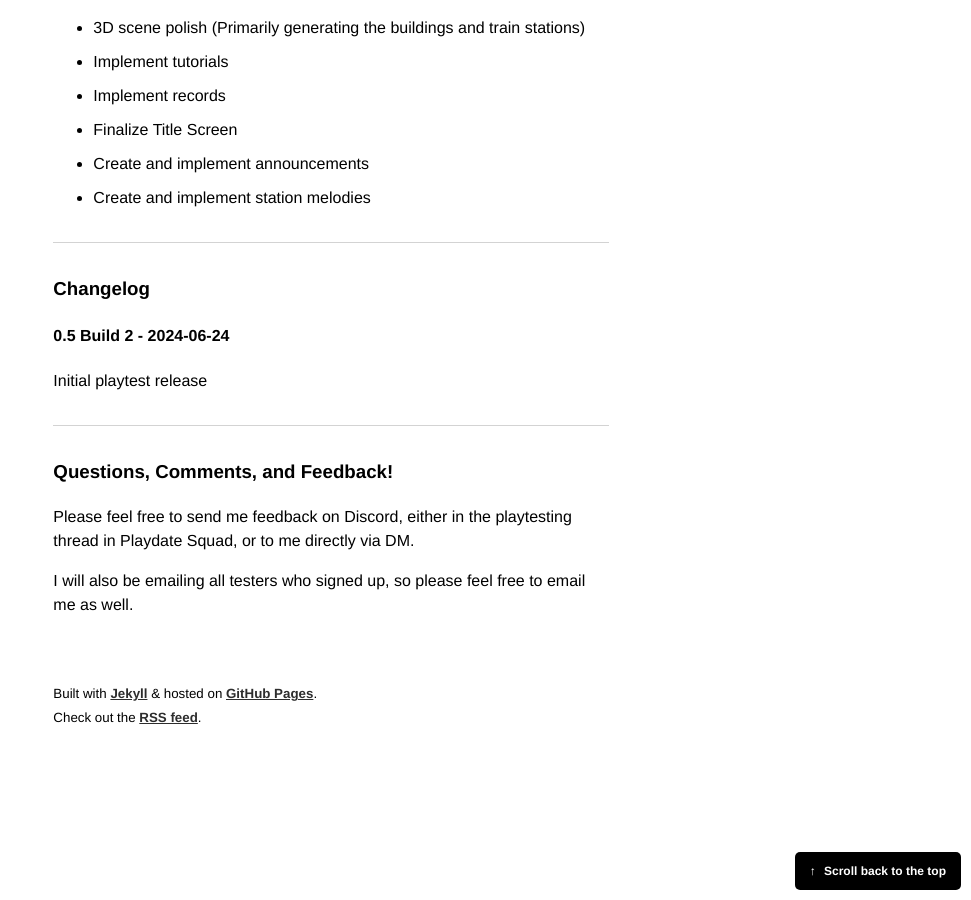
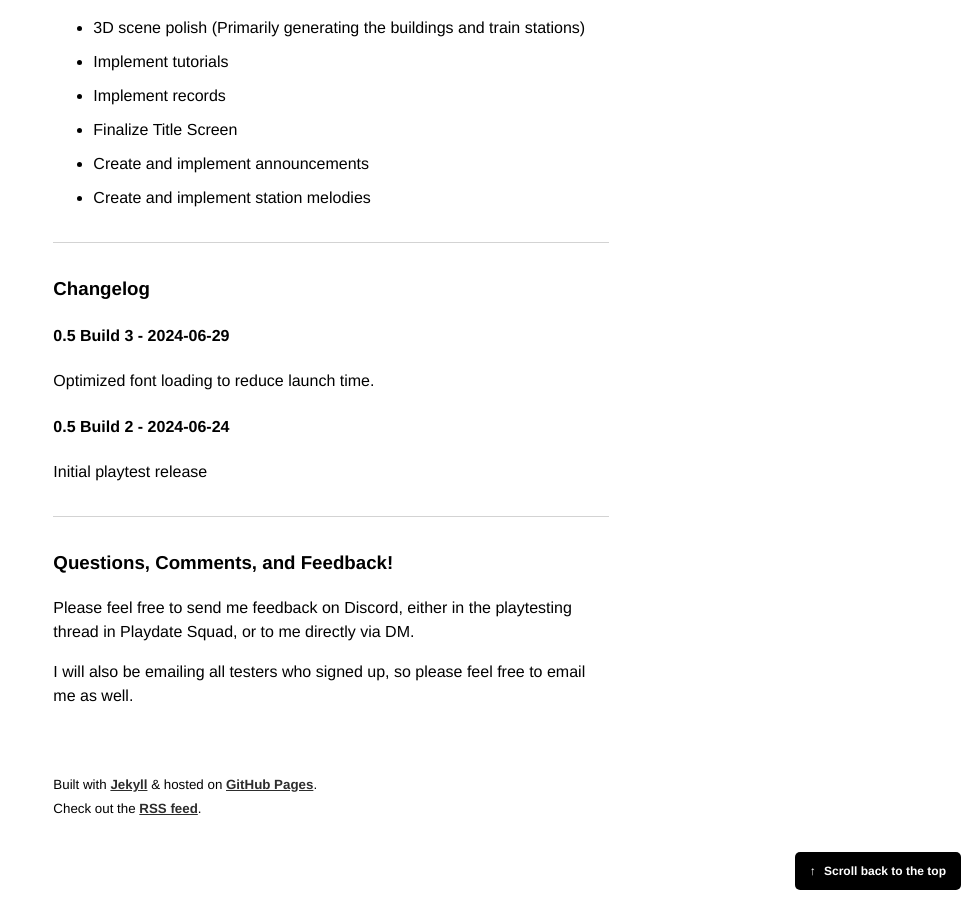
Before and after one commit to hunterbridges/blog, a Jekyll site: the page built from zerozero/playtest.html, in a window 1280 px wide and 900 px high, scrolled down 6874 px. Shown: the whole window, without its empty margins (309-1280 px from the left). Built offline with Jekyll 4.4.1, drawn with Linux system fonts in a browser that asks for light colours; some web fonts are replaced; comment, search, counter and statistics services are not loaded.

Commit message:
Add build notes for 0.5 (3)

```diff
--- a/zerozero/playtest.html
+++ b/zerozero/playtest.html
@@ -195,6 +195,8 @@ layout: default
 <hr>
 
 <h3>Changelog</h3>
+<h4>0.5 Build 3 - 2024-06-29</h4>
+<p>Optimized font loading to reduce launch time.</p>
 <h4>0.5 Build 2 - 2024-06-24</h4>
 <p>Initial playtest release</p>
 <hr>
```
